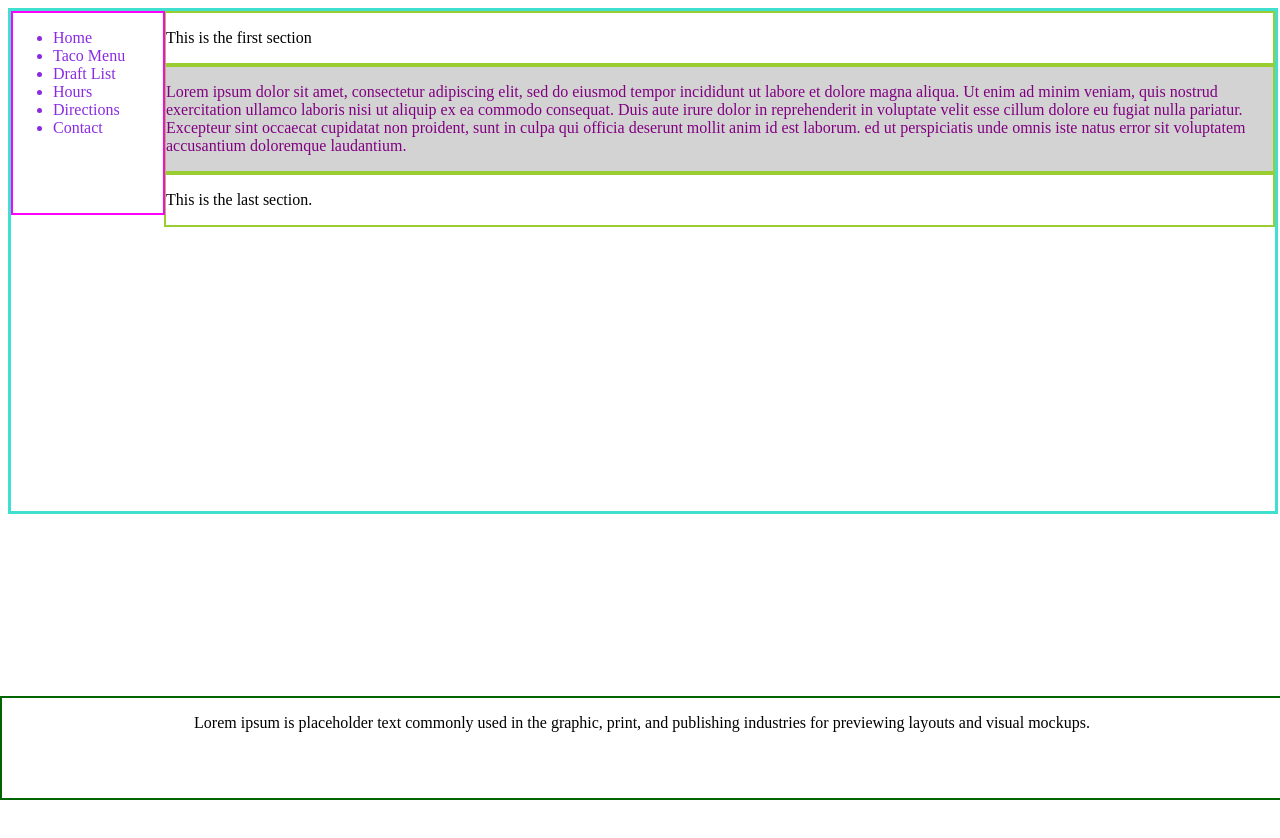
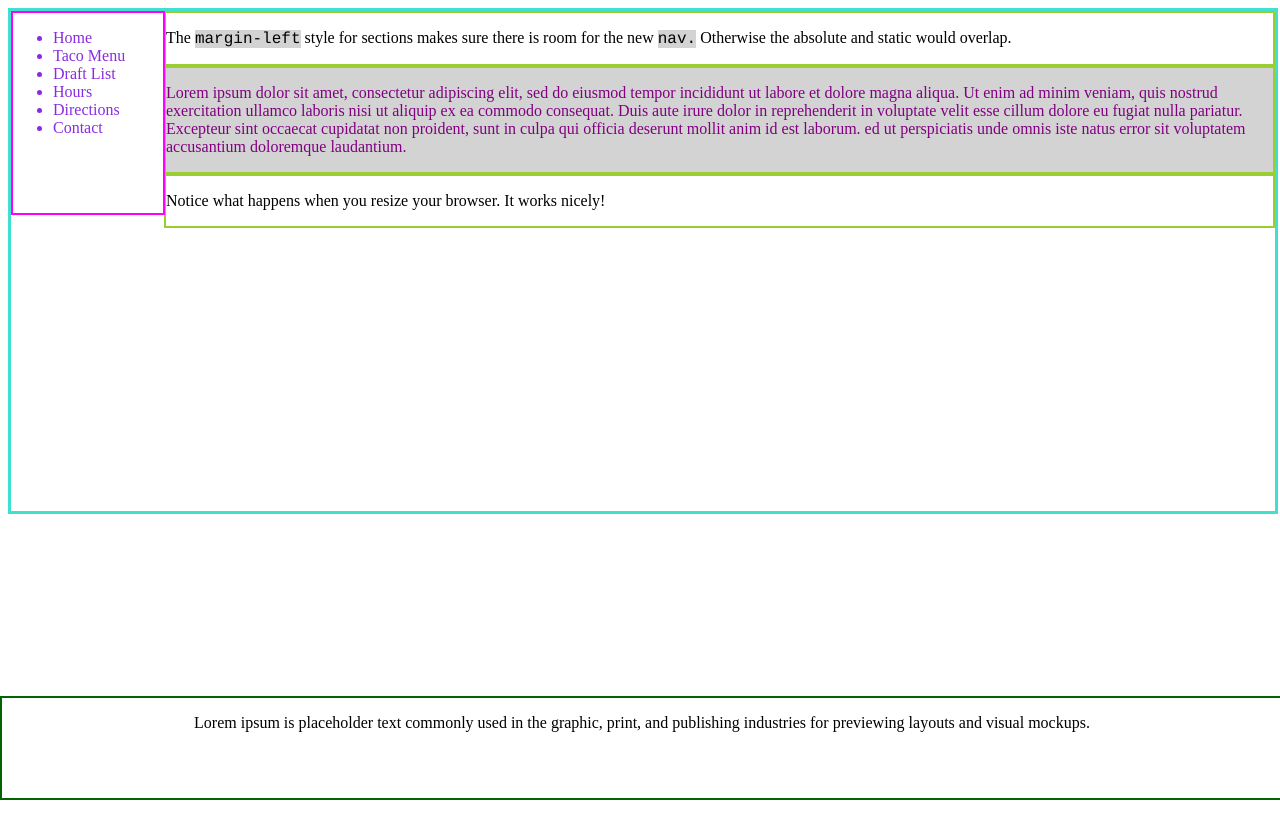
Before and after one commit to lauravacarean/Project, a plain HTML site: page week3/FirstPage.html in a window 1280 px wide. Drawn offline with Linux system fonts and the light colour scheme.

Commit message:
update Week3A

```diff
--- a/week3/FirstPage.html
+++ b/week3/FirstPage.html
@@ -25,7 +25,9 @@
 
       <div class="section">
         <p>
-          This is the first section
+          The <span style="font-family:courier; background-color: lightgray">margin-left</span> style for sections makes sure there is room
+          for the new <span style="font-family:courier; background-color: lightgray">nav.</span>
+          Otherwise the absolute and static would overlap.
         </p>
       </div>
 
@@ -45,7 +47,8 @@
 
       <div class="section">
         <p>
-          This is the last section.
+          Notice what happens when you resize your browser.
+          It works nicely!
         </p>
       </div>
 
```
